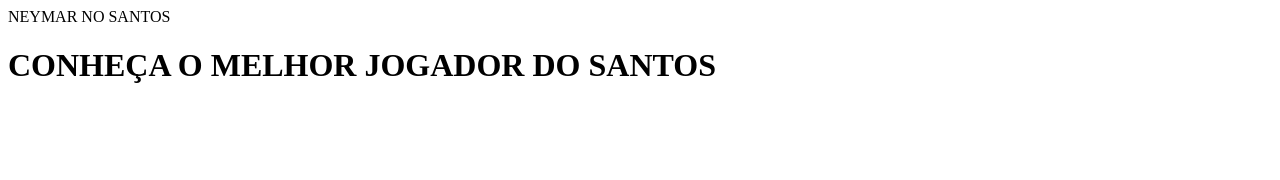
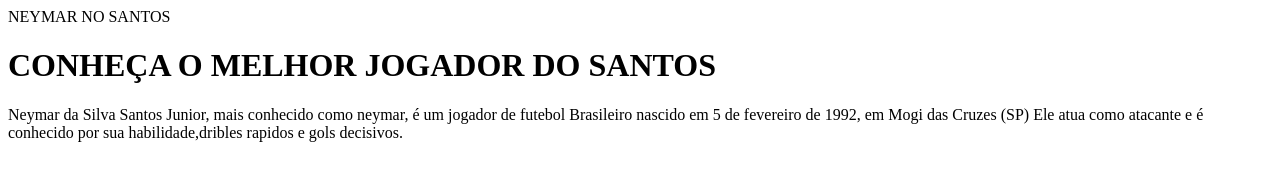
Before and after one commit to KevynCapudo/meu-primeiro-site-1b, a plain HTML site: page index.html in a window 1280 px wide. Drawn offline with Linux system fonts and the light colour scheme.

Commit message:
aula 0307

```diff
--- a/index.html
+++ b/index.html
@@ -9,5 +9,6 @@
 <body>
     <header> NEYMAR NO SANTOS </header>
     <h1>CONHEÇA O MELHOR JOGADOR DO SANTOS</h1>
+    <p>Neymar da Silva Santos Junior, mais conhecido como neymar, é um jogador de futebol Brasileiro nascido em 5 de fevereiro de 1992, em Mogi das Cruzes (SP) Ele atua como atacante e é conhecido por sua habilidade,dribles rapidos e gols decisivos.</p>
 </body>
 </html>
--- a/style.css
+++ b/style.css
@@ -0,0 +1,3 @@
+body {
+    background-color: white;
+}
```
